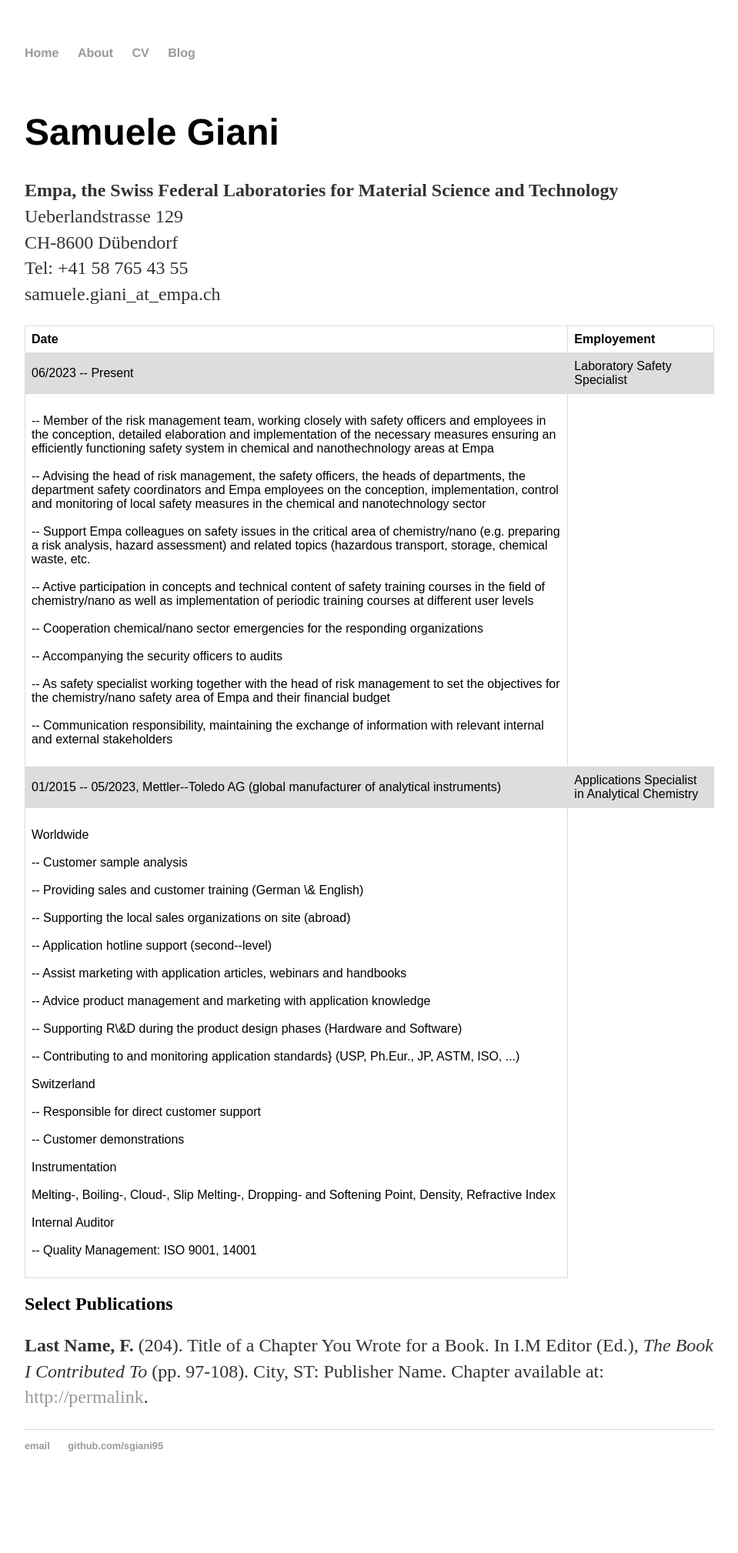
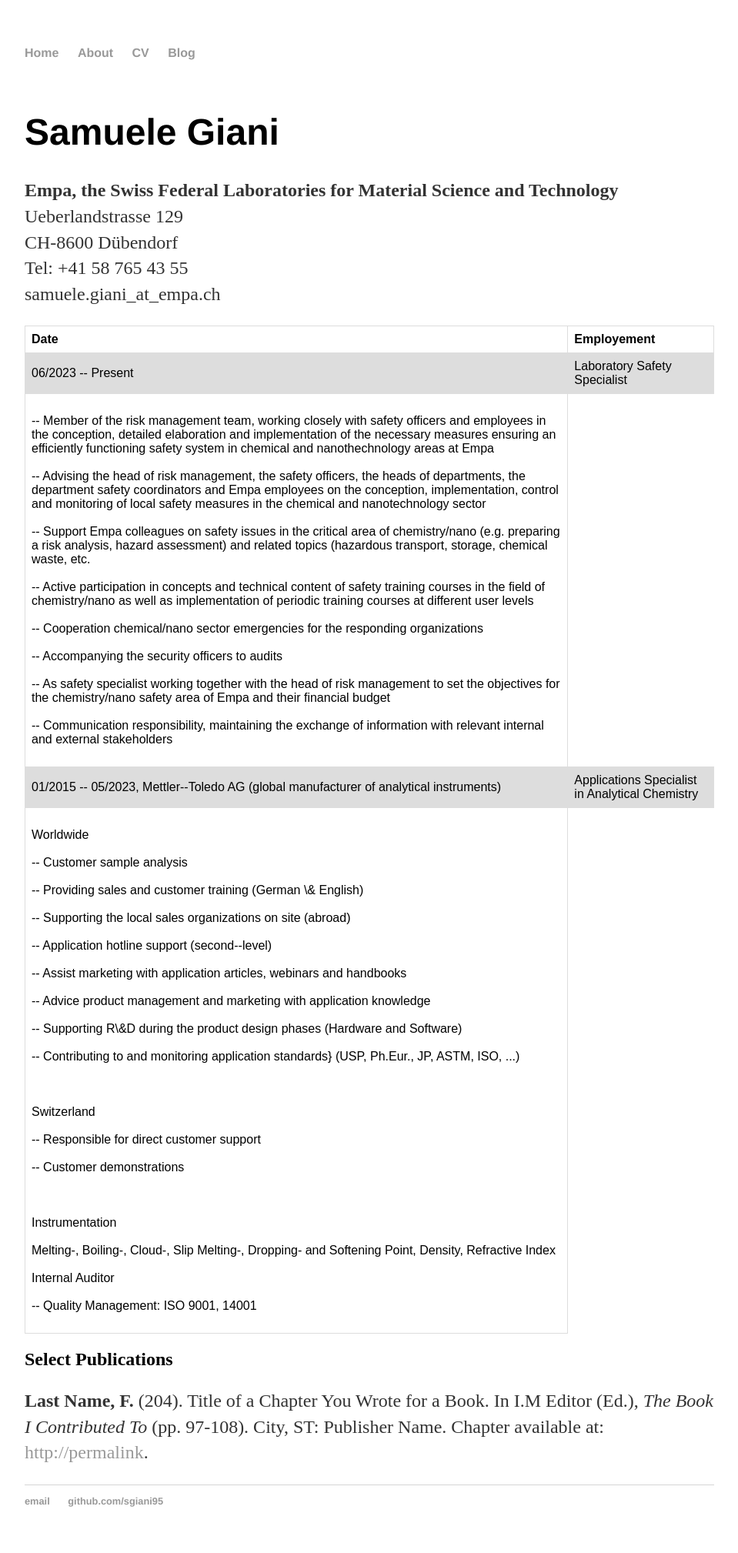
Before and after one commit to sgiani95/sgiani95.github.io, a Jekyll site: the page built from cv/index.html, in a window 1280 px wide. Shown: the whole page at 77% size, without its empty margins (160-1119 px from the left). Built offline with Jekyll 4.4.1, drawn with Linux system fonts in a browser that asks for light colours; before the commit the page ends 1946 px from its top, so only the background shows below that.

```diff
--- a/cv/index.html
+++ b/cv/index.html
@@ -67,10 +67,10 @@ tr:nth-child(even) {
 	-- Assist marketing with application articles, webinars and handbooks<br><br>
 	-- Advice product management and marketing with application knowledge<br><br>
 	-- Supporting R\&D during the product design phases (Hardware and Software)<br><br>
-	-- Contributing to and monitoring application standards} (USP, Ph.Eur., JP, ASTM, ISO, ...)<br><br>
+	-- Contributing to and monitoring application standards} (USP, Ph.Eur., JP, ASTM, ISO, ...)<br><br><br><br>
 	Switzerland<br><br>
 	-- Responsible for direct customer support<br><br>
-	-- Customer demonstrations<br><br>
+	-- Customer demonstrations<br><br><br><br>
 	Instrumentation<br><br>
 	Melting-, Boiling-, Cloud-, Slip Melting-, Dropping- and Softening Point, Density, Refractive Index<br><br>
 	Internal Auditor<br><br>
```
